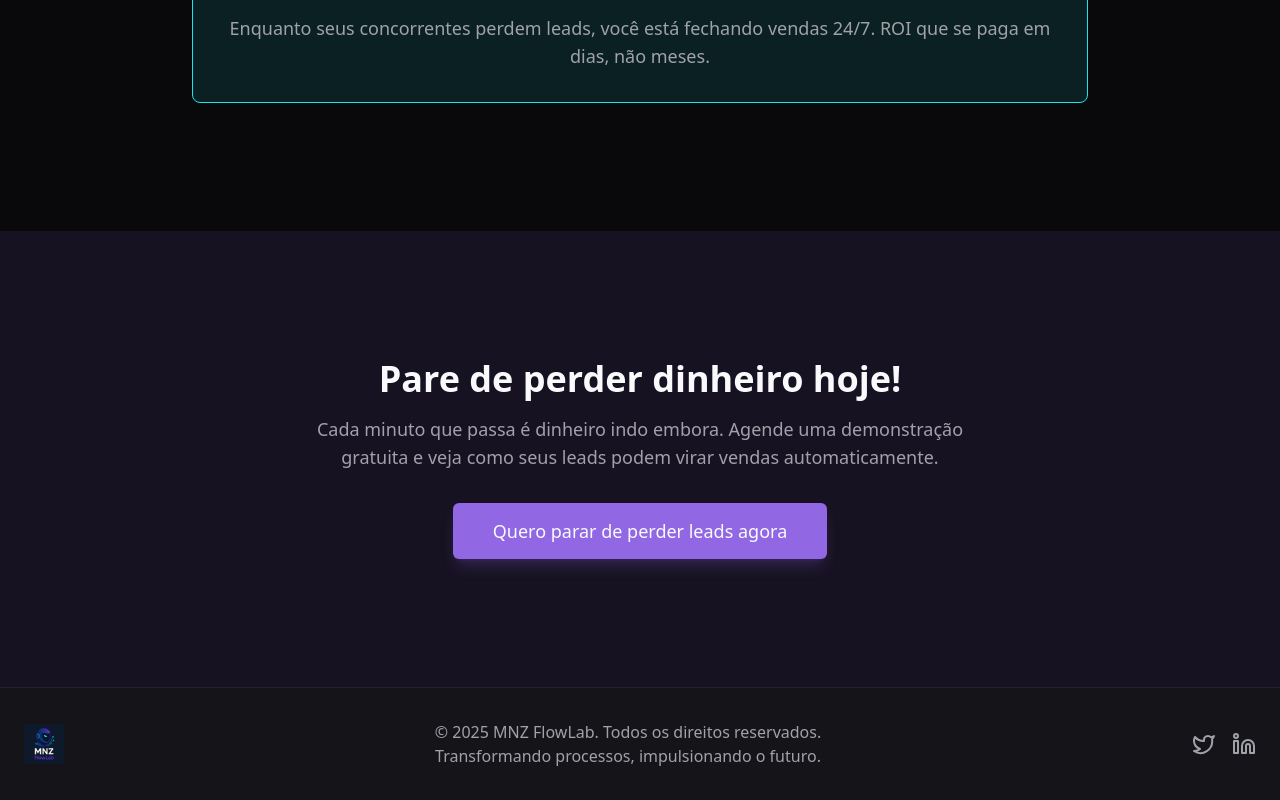
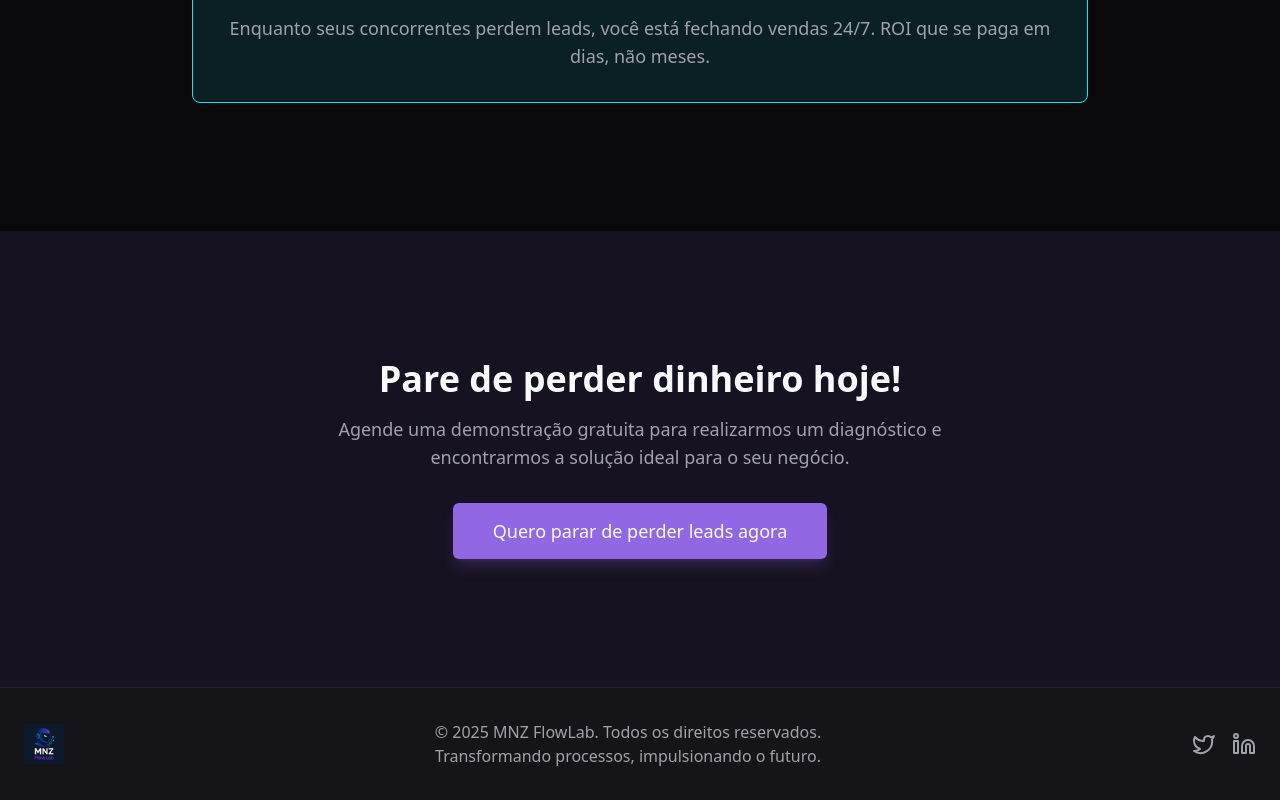
Before and after one commit to menezessluciana/mnzflowlablp, a React (Vite) app: page / in a window 1280 px wide. Shown: the part 2477-3277 px from the top of the page. Built offline with nearby package versions, Linux system fonts and the light colour scheme.

Commit message:
Refactor: Update CTA section
Update the call to action section to encourage users to schedule a free demo for a business diagnosis and solution.

```diff
--- a/src/pages/Index.tsx
+++ b/src/pages/Index.tsx
@@ -130,7 +130,7 @@ const Index = () => {
           <div className="container mx-auto px-6 text-center">
             <h2 className="text-3xl md:text-4xl font-bold mb-4">Pare de perder dinheiro hoje!</h2>
             <p className="text-lg text-muted-foreground max-w-2xl mx-auto mb-8">
-              Cada minuto que passa é dinheiro indo embora. Agende uma demonstração gratuita e veja como seus leads podem virar vendas automaticamente.
+              Agende uma demonstração gratuita para realizarmos um diagnóstico e encontrarmos a solução ideal para o seu negócio.
             </p>
             <Button size="lg" variant="default" className="text-lg px-10 py-7 shadow-lg shadow-primary/20 hover:shadow-xl hover:shadow-primary/40 transition-shadow">
               Quero parar de perder leads agora
```
